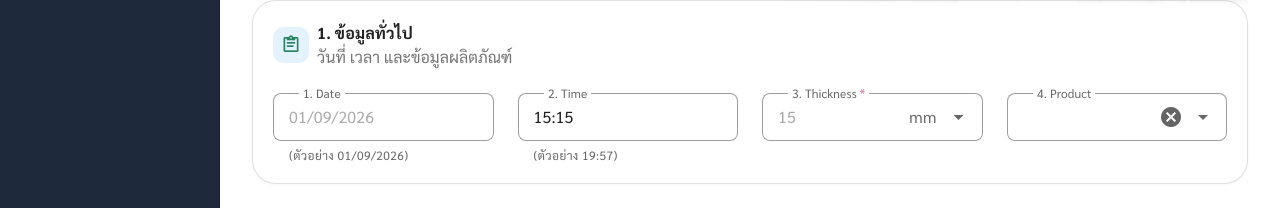
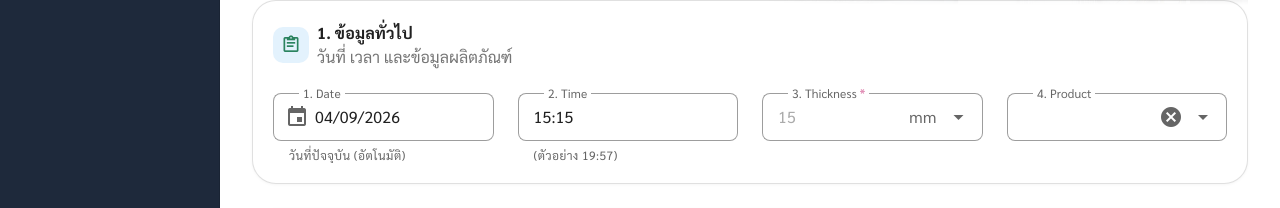
Before and after one commit to SOMDOi555/Project-Bank, a Vue app: page /predict-mc in a window 1280 px wide. Shown: the part 272-480 px from the top of the page. Built offline with nearby package versions, Linux system fonts and the light colour scheme; a small style sheet from the web is missing.

Commit message:
feat: initialize application layout and add PredictMCForm component structure

```diff
--- a/src/App.vue
+++ b/src/App.vue
@@ -3,7 +3,6 @@
     <!-- Sidebar Navigation Drawer -->
     <v-navigation-drawer
       v-model="drawer"
-      permanent
       :width="220"
       color="#1E293B"
       elevation="0"
@@ -85,8 +84,10 @@
 <script setup lang="ts">
 import { ref, computed, onMounted, onUnmounted } from "vue";
 import { useRoute, useRouter } from "vue-router";
+import { useDisplay } from "vuetify";
 
-const drawer = ref(true);
+const { mobile } = useDisplay();
+const drawer = ref(!mobile.value);
 const route = useRoute();
 const router = useRouter();
 
--- a/src/components/PredictMCForm.vue
+++ b/src/components/PredictMCForm.vue
@@ -49,34 +49,18 @@
         <v-row>
           <!-- 1. Date -->
           <v-col cols="12" md="3">
-            <v-menu
-              v-model="dateMenu"
-              :close-on-content-click="false"
-              transition="scale-transition"
-              min-width="auto"
-            >
-              <template #activator="{ props }">
             <v-text-field
               v-model="formData.date"
               label="1. Date"
-                  placeholder="01/09/2026"
-                  persistent-placeholder
               variant="outlined"
               density="comfortable"
               rounded="lg"
+              readonly
+              prepend-inner-icon="mdi-calendar"
+              hint="วันที่ปัจจุบัน (อัตโนมัติ)"
               persistent-hint
-                  clearable
-                  hint="(ตัวอย่าง 01/09/2026)"
-                  v-bind="props"
               :rules="[(v) => !!v || 'กรุณากรอก Date (วันที่)']"
             />
-              </template>
-              <v-date-picker
-                v-model="selectedDate"
-                color="primary"
-                @update:model-value="onDateSelected"
-              />
-            </v-menu>
           </v-col>
 
           <!-- 2. Time -->
@@ -403,9 +387,17 @@ const getCurrentTime = (): string => {
 };
 
 // ค่าเริ่มต้นของฟอร์ม (ตั้งค่าตัวอย่างตามรูปภาพ)
+const getTodayDate = (): string => {
+  const now = new Date();
+  const day = String(now.getDate()).padStart(2, "0");
+  const month = String(now.getMonth() + 1).padStart(2, "0");
+  const year = now.getFullYear();
+  return `${day}/${month}/${year}`;
+};
+
 const initialFormData: PredictMCFormData = {
   // 1. ข้อมูลทั่วไป
-  date: "",
+  date: getTodayDate(),
   time: getCurrentTime(),
   thickness: null,
   product: "",
@@ -442,7 +434,7 @@ const formattedMC3 = computed<string>(() => {
 // ล้างค่าฟอร์ม
 const resetForm = () => {
   formData.value = {
-    date: "",
+    date: getTodayDate(),
     time: getCurrentTime(),
     thickness: null,
     product: "",
```
Lines whose indentation alone changed are shown as unchanged.
